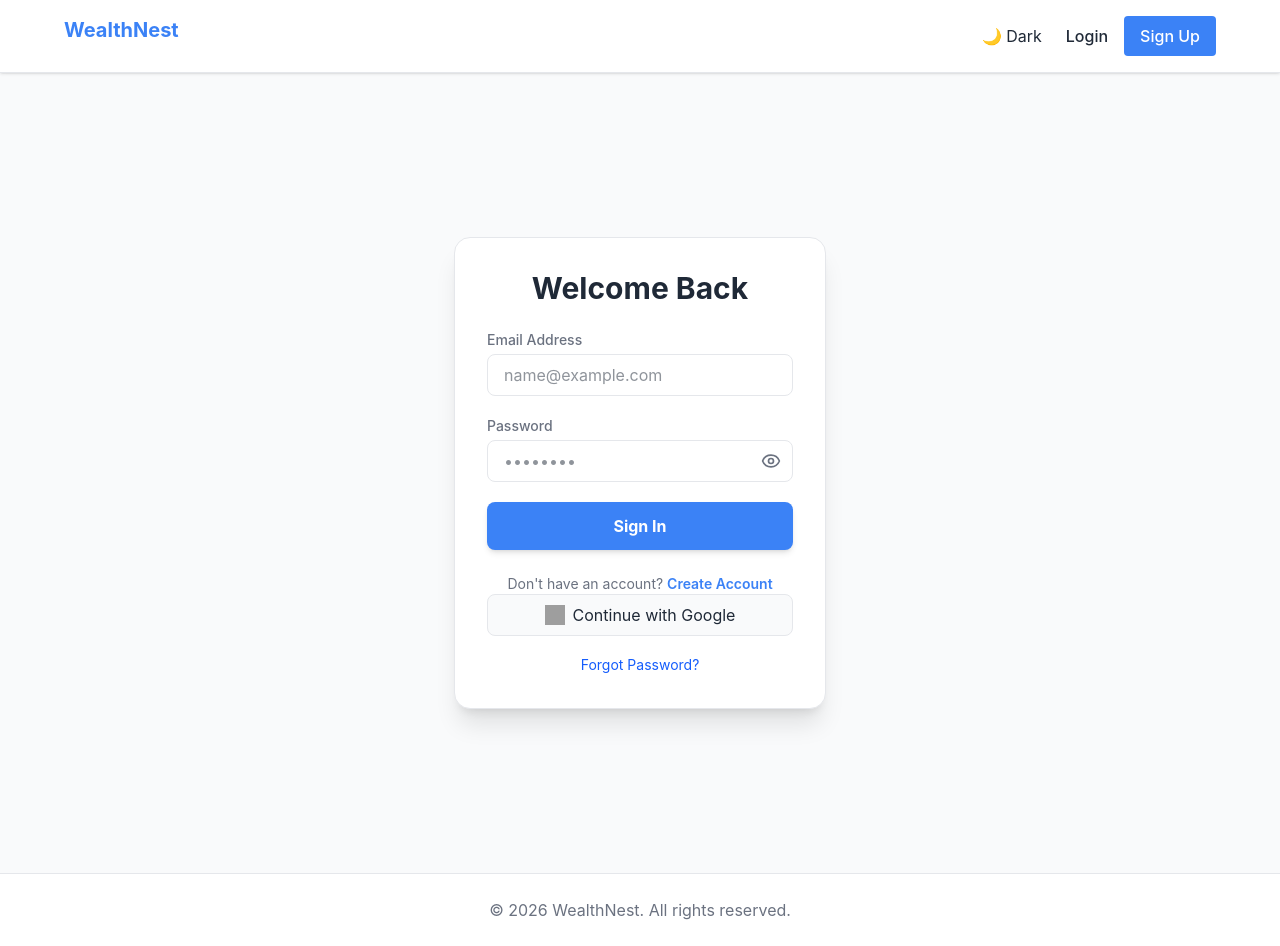
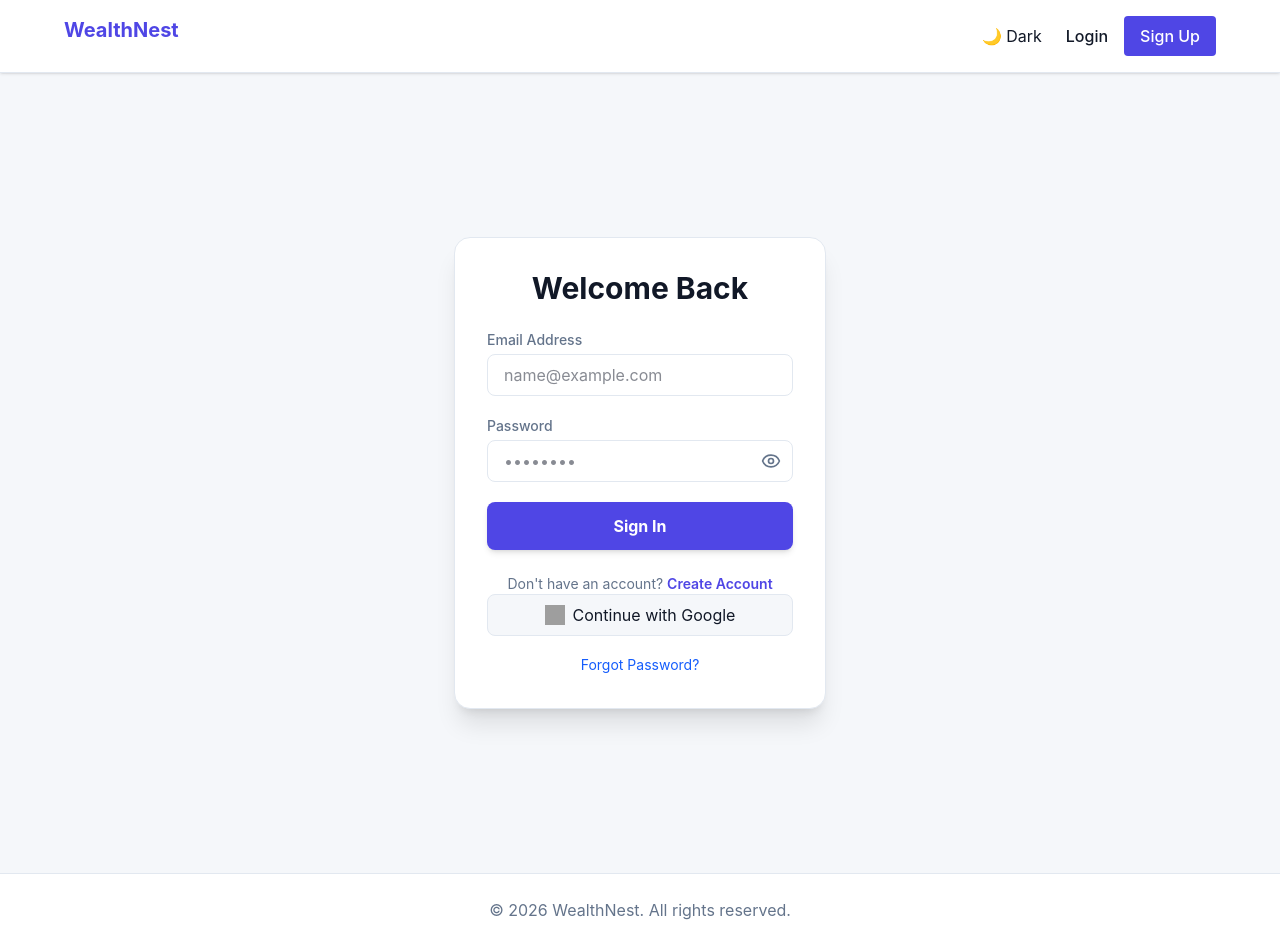
Before and after one commit to AasthaOswal/MoneyNest, a React (Vite) app in the folder frontend/: page /login in a window 1280 px wide. Built offline with nearby package versions, Linux system fonts and the light colour scheme; grey boxes are pictures that could not be loaded.

Commit message:
Add new color palette tothe light and dark mode

```diff
--- a/frontend/src/index.css
+++ b/frontend/src/index.css
@@ -37,73 +37,46 @@
   --color-investment: rgb(192 132 252);
 }
 
+@theme {
+  /* Base */
+  --color-bg: rgb(245 247 250);        /* softer than gray-50 */
+  --color-surface: rgb(255 255 255);
+  --color-text: rgb(17 24 39);         /* deeper contrast */
+  --color-muted: rgb(100 116 139);     /* slate-500 */
+  --color-border: rgb(226 232 240);    /* slate-200 */
 
+  /* Primary (modern blue → slightly indigo) */
+  --color-primary: rgb(79 70 229);     /* indigo-600 */
+  --color-primary-hover: rgb(67 56 202);
 
-/* :root {
-  --text: #6b6375;
-  --text-h: #08060d;
-  --bg: #fff;
-  --border: #e5e4e7;
-  --code-bg: #f4f3ec;
-  --accent: #aa3bff;
-  --accent-bg: rgba(170, 59, 255, 0.1);
-  --accent-border: rgba(170, 59, 255, 0.5);
-  --social-bg: rgba(244, 243, 236, 0.5);
-  --shadow:
-    rgba(0, 0, 0, 0.1) 0 10px 15px -3px, rgba(0, 0, 0, 0.05) 0 4px 6px -2px;
+  /* Semantic */
+  --color-income: rgb(22 163 74);      /* emerald-600 */
+  --color-expense: rgb(220 38 38);     /* red-600 */
+  --color-investment: rgb(147 51 234); /* purple-600 */
+/* Light mode */
+--color-investment: rgb(8 145 178);   /* cyan-600 */
 
-  --sans: system-ui, 'Segoe UI', Roboto, sans-serif;
-  --heading: system-ui, 'Segoe UI', Roboto, sans-serif;
-  --mono: ui-monospace, Consolas, monospace;
-
-  font: 18px/145% var(--sans);
-  letter-spacing: 0.18px;
-  color-scheme: light dark;
-  color: var(--text);
-  background: var(--bg);
-  font-synthesis: none;
-  text-rendering: optimizeLegibility;
-  -webkit-font-smoothing: antialiased;
-  -moz-osx-font-smoothing: grayscale;
-
-  @media (max-width: 1024px) {
-    font-size: 16px;
-  }
 }
 
-@media (prefers-color-scheme: dark) {
-  :root {
-    --text: #9ca3af;
-    --text-h: #f3f4f6;
-    --bg: #16171d;
-    --border: #2e303a;
-    --code-bg: #1f2028;
-    --accent: #c084fc;
-    --accent-bg: rgba(192, 132, 252, 0.15);
-    --accent-border: rgba(192, 132, 252, 0.5);
-    --social-bg: rgba(47, 48, 58, 0.5);
-    --shadow:
-      rgba(0, 0, 0, 0.4) 0 10px 15px -3px, rgba(0, 0, 0, 0.25) 0 4px 6px -2px;
-  }
+/* Dark Mode */
+@variant dark (&:where(.dark, .dark *));
 
-  #social .button-icon {
-    filter: invert(1) brightness(2);
-  }
+.dark {
+  --color-bg: rgb(10 15 25);           /* deeper, not gray */
+  --color-surface: rgb(20 25 35);
+  --color-text: rgb(226 232 240);
+  --color-muted: rgb(148 163 184);
+  --color-border: rgb(51 65 85);
+
+  /* Primary (slightly glowing feel) */
+  --color-primary: rgb(129 140 248);   /* indigo-400 */
+  --color-primary-hover: rgb(99 102 241);
+
+  /* Semantic (more vibrant for dark mode visibility) */
+  --color-income: rgb(74 222 128);     /* emerald-400 */
+  --color-expense: rgb(248 113 113);   /* red-400 */
+  --color-investment: rgb(196 181 253);/* purple-300 */
+
+/* Dark mode */
+--color-investment: rgb(34 211 238);  /* cyan-400 */
 }
-
-body {
-  margin: 0;
-}
-
-#root {
-  width: 1126px;
-  max-width: 100%;
-  margin: 0 auto;
-  text-align: center;
-  border-inline: 1px solid var(--border);
-  min-height: 100svh;
-  display: flex;
-  flex-direction: column;
-  box-sizing: border-box;
-}
- */
```
Also changed, not shown: 1 other file (tests, documents, lock files or other folders).
